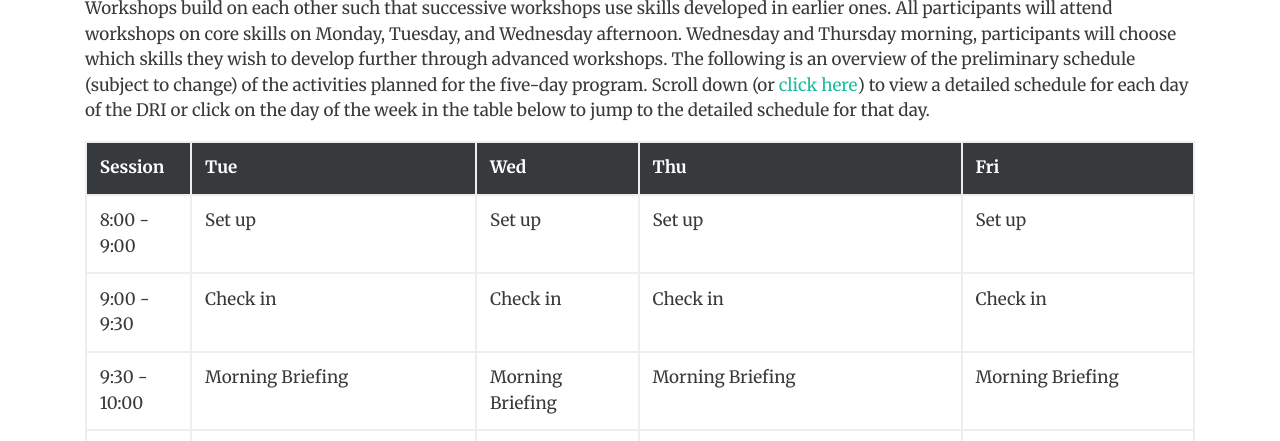
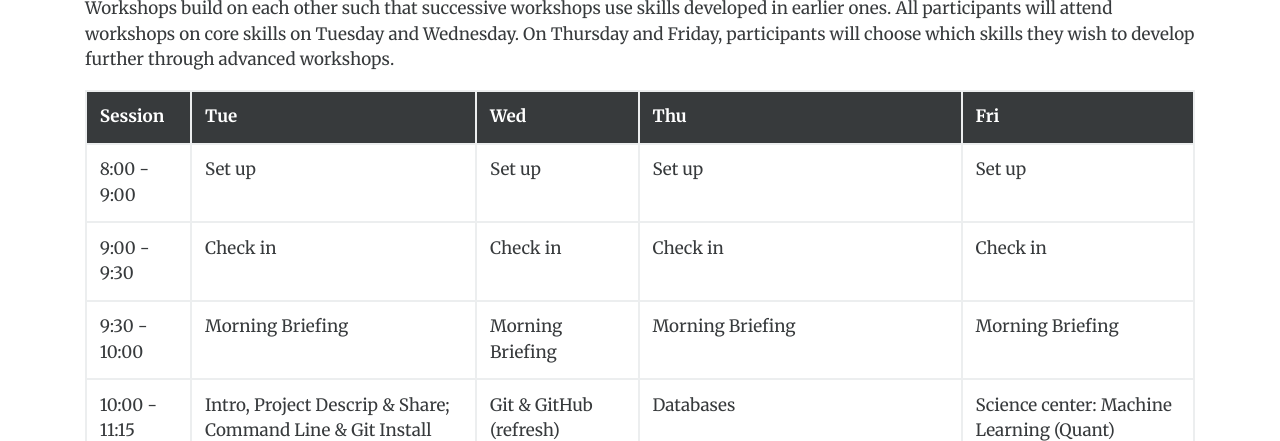
Before and after one commit to GCDigitalFellows/gcdigitalfellows.github.io, a Jekyll site: the page built from schedule.html, in a window 1280 px wide and 900 px high, cut to the strip 459-900 px from the top of the window. Built offline with Jekyll 4.4.1, drawn with Linux system fonts in a browser that asks for light colours.

Commit message:
updated heading note in for schedule

```diff
--- a/schedule.html
+++ b/schedule.html
@@ -7,7 +7,7 @@ header-color: secondary
 ---
 <section id="overview" class="container">
     {% include section-header.html title="DRI Schedule Overview" color="success" %}
-    <p>Workshops build on each other such that successive workshops use skills developed in earlier ones. All participants will attend workshops on core skills on Monday, Tuesday, and Wednesday afternoon. Wednesday and Thursday morning, participants will choose which skills they wish to develop further through advanced workshops. The following is an overview of the preliminary schedule (subject to change) of the activities planned for the five-day program. Scroll down (or <a href="#detail" class="page-scroll">click here</a>) to view a detailed schedule for each day of the DRI or click on the day of the week in the table below to jump to the detailed schedule for that day.</p>
+    <p>Workshops build on each other such that successive workshops use skills developed in earlier ones. All participants will attend workshops on core skills on Tuesday and Wednesday. On Thursday and Friday, participants will choose which skills they wish to develop further through advanced workshops.</p>
 
 <div class="table-responsive">
     <table class="table table-hover table-bordered">
```
